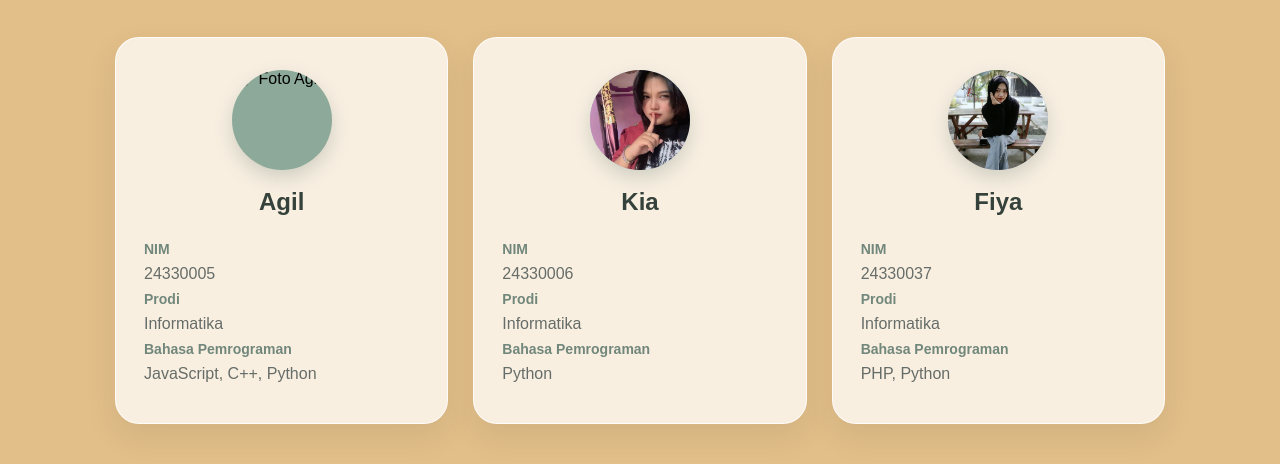
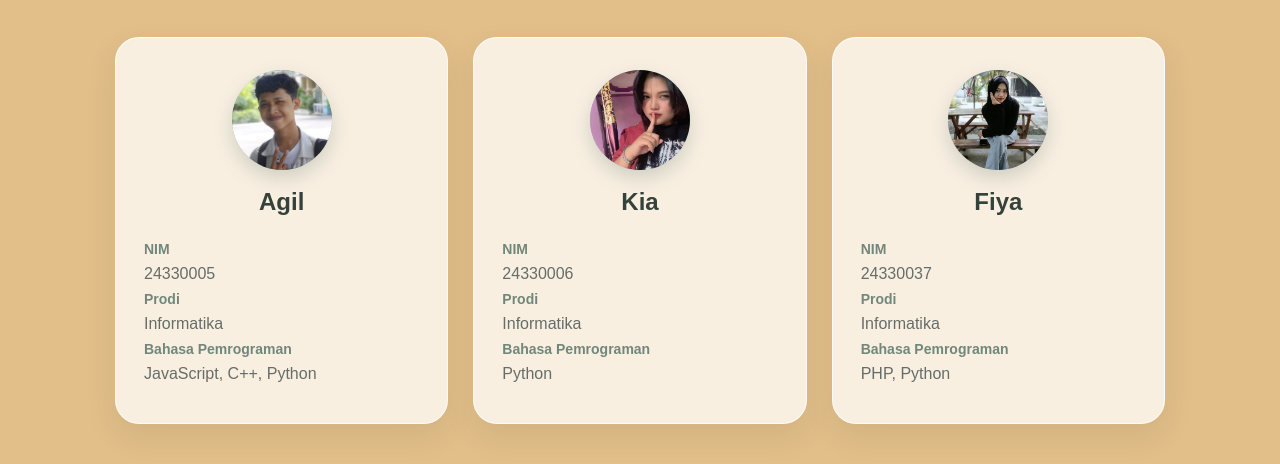
Before and after one commit to Fiya-tech/about-us, a plain HTML site: page profile.html in a window 1280 px wide. Shown: the part 204-668 px from the top of the page. Drawn offline with Linux system fonts and the light colour scheme; files whose address does not match are found by name.

Commit message:
Update profile.html

```diff
--- a/profile.html
+++ b/profile.html
@@ -51,7 +51,7 @@
             <div class="profile-card">
 
                 <div class="profile-icon">
-                    <img src="profile/Agil.jpeg" alt="Foto Agil">
+                    <img src="profile/profile/Agil.jpeg" alt="Foto Agil">
                 </div>
 
                 <h2>Agil</h2>
```
